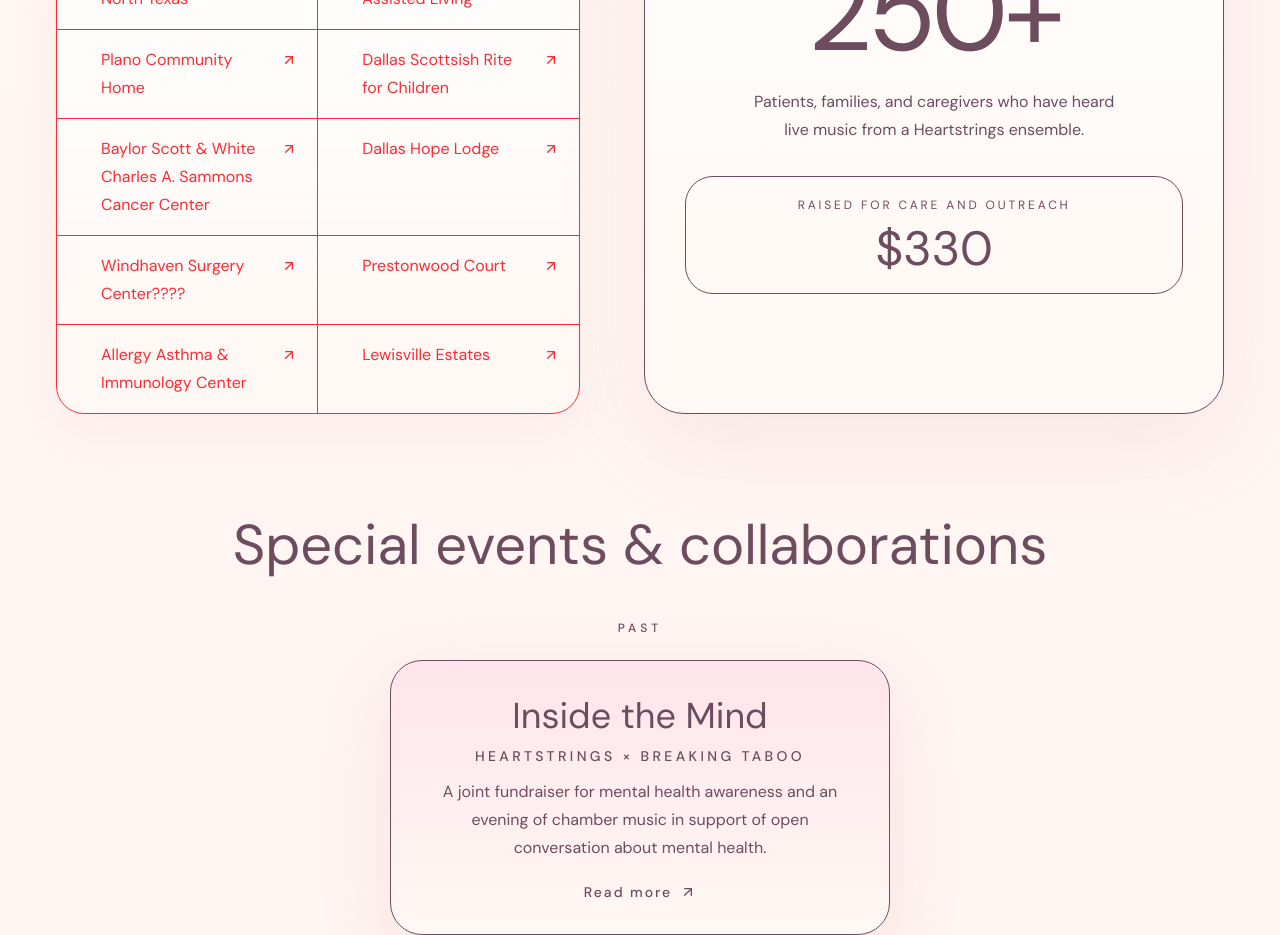
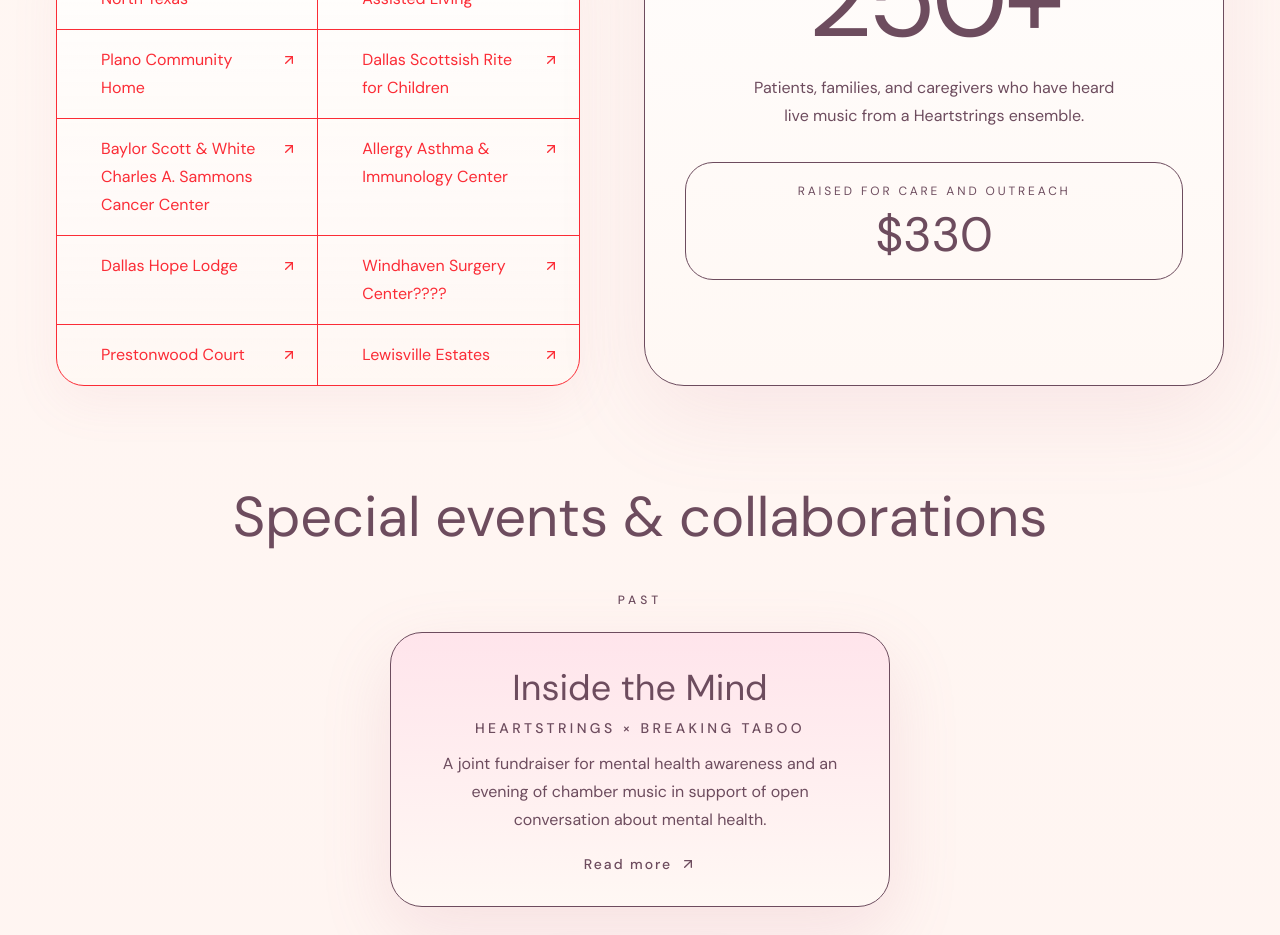
Before and after one commit to JMANY42/heartstrings-website, a React (Vite) app in the folder frontend/: page / in a window 1280 px wide. Shown: the part 4560-5495 px from the top of the page. Built offline with nearby package versions, Linux system fonts and the light colour scheme; no server answers.

Commit message:
rearrange locations to fix white space

```diff
--- a/frontend/src/components/Impact.tsx
+++ b/frontend/src/components/Impact.tsx
@@ -37,6 +37,10 @@
     href: 'https://www.bswhealth.com/locations/sammons-cancer-center-dallas'
   },
   {
+    name: 'Allergy Asthma & Immunology Center',
+    href: 'https://murphyplanoallergy.com/'
+  },
+  {
     name: 'Dallas Hope Lodge',
     href: 'https://www.cancer.org/support-programs-and-services/patient-lodging/hope-lodge/dallas.html'
   },
@@ -47,10 +51,6 @@
   {
     name: 'Prestonwood Court',
     href: 'https://www.prestonwoodcourt.com/'
-  },
-  {
-    name: 'Allergy Asthma & Immunology Center',
-    href: 'https://murphyplanoallergy.com/'
   },
   {
     name: 'Lewisville Estates',
```
